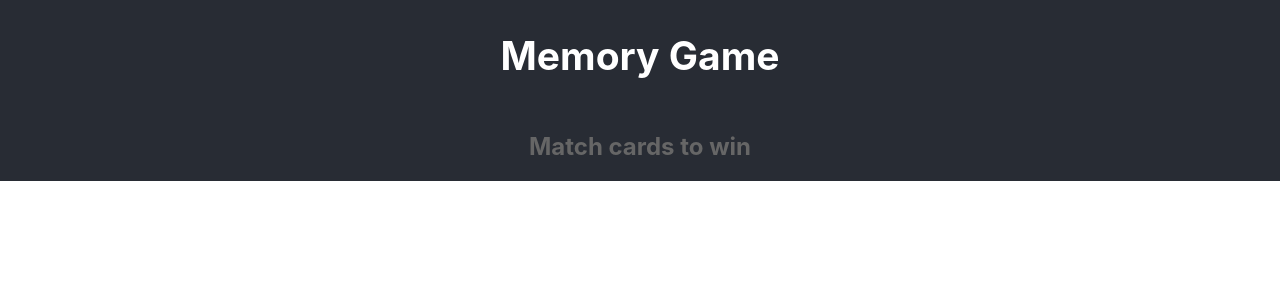
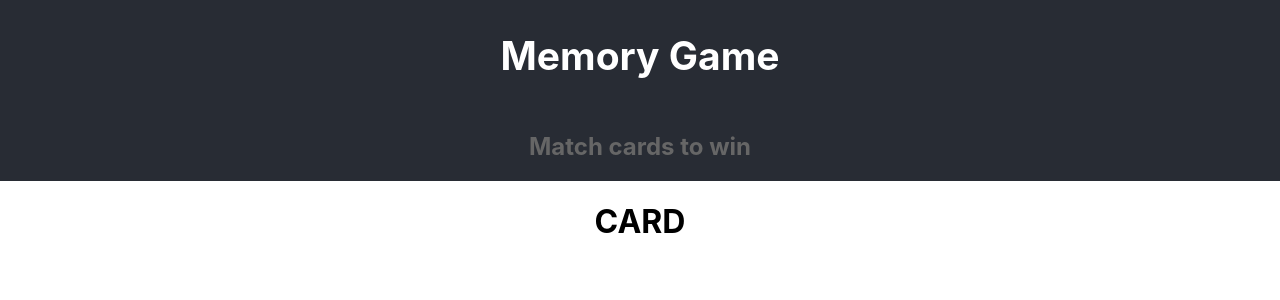
Before and after one commit to TheCaptainFalcon/DC_Week11, a React (Create React App) app: page / in a window 1280 px wide. Shown: the top 300 px of the page. Built offline with nearby package versions, Linux system fonts and the light colour scheme.

Commit message:
Display single MemoryCard component

```diff
--- a/src/App.css
+++ b/src/App.css
@@ -15,6 +15,7 @@
 
 .App-header {
   background-color: #282c34;
+  min-height: 80px;
   display: flex;
   flex-direction: column;
   align-items: center;
--- a/src/App.js
+++ b/src/App.js
@@ -1,5 +1,6 @@
 import React from 'react';
 import './App.css';
+import MemoryCard from './Components/MemoryCard';
 
 function App() {
   return (
@@ -8,6 +9,7 @@ function App() {
         <h2 className="title">Memory Game</h2>
         <h2 className="subtitle">Match cards to win</h2>
       </header>
+      <MemoryCard />
     </div>
   );
 }
```
